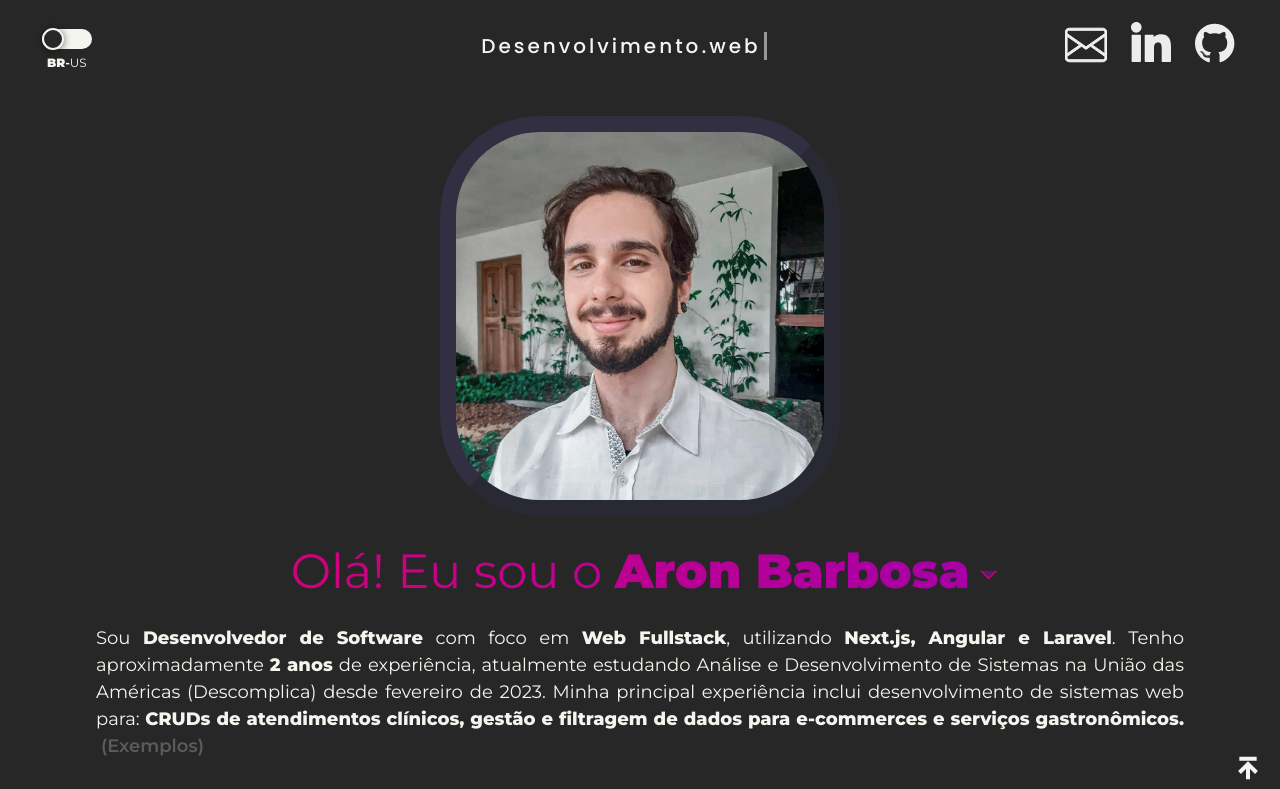
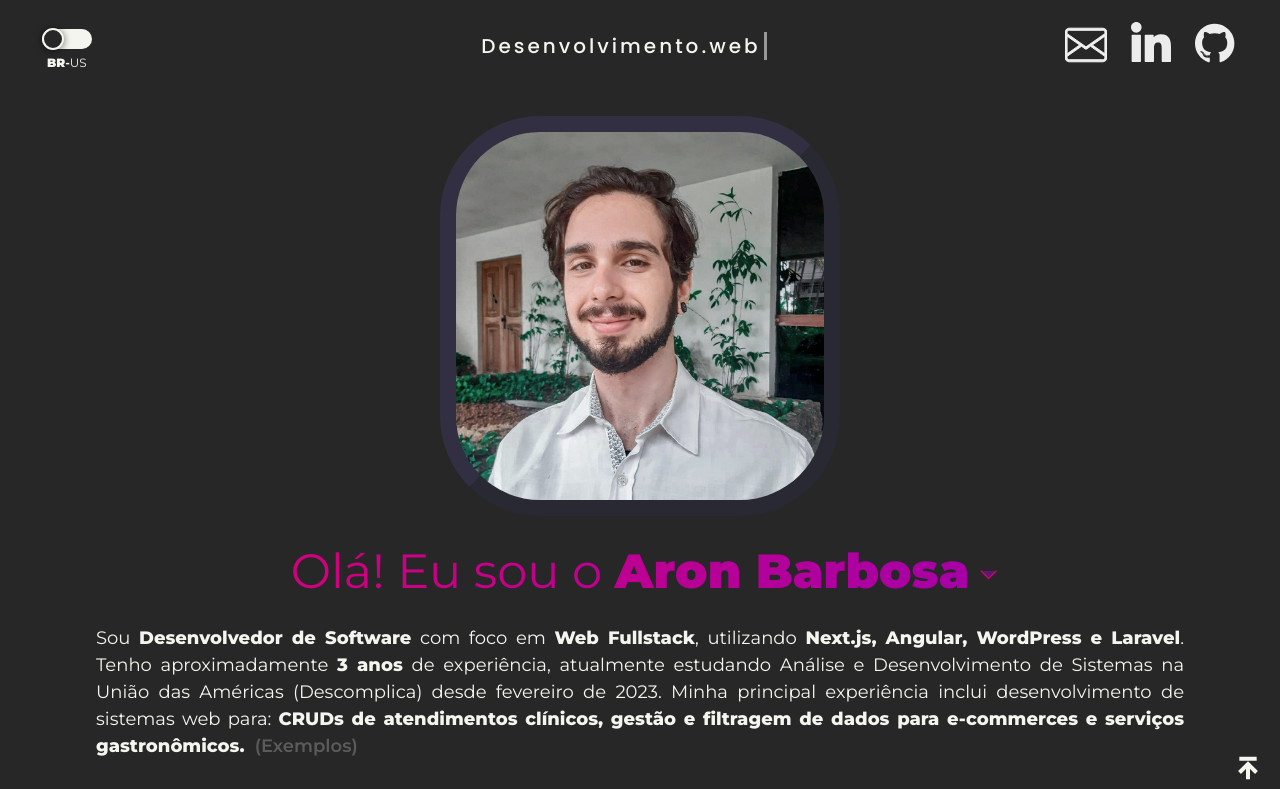
Before and after one commit to aronboliveira/portfolio-web-aronbo, an Angular app: page / in a window 1280 px wide. Shown: the top 789 px of the page. Built offline with nearby package versions, Linux system fonts and the light colour scheme.

Commit message:
update years of experience

```diff
--- a/src/app/main/main.component.html
+++ b/src/app/main/main.component.html
@@ -150,11 +150,11 @@
             <span>
               Sou <strong>Desenvolvedor de Software</strong> com foco em
               <strong>Web Fullstack</strong>, utilizando
-              <strong>Next.js, Angular e Laravel</strong>. Tenho aproximadamente
-              <strong>2 anos</strong> de experiência, atualmente estudando
-              Análise e Desenvolvimento de Sistemas na União das Américas
-              (Descomplica) desde fevereiro de 2023. Minha principal experiência
-              inclui desenvolvimento de sistemas web para:
+              <strong>Next.js, Angular, WordPress e Laravel</strong>. Tenho
+              aproximadamente <strong>3 anos</strong> de experiência, atualmente
+              estudando Análise e Desenvolvimento de Sistemas na União das
+              Américas (Descomplica) desde fevereiro de 2023. Minha principal
+              experiência inclui desenvolvimento de sistemas web para:
             </span>
 
             <strong>
@@ -221,8 +221,8 @@
             <span>
               I am a <strong>Software Developer</strong> focused on
               <strong>Fullstack Web Development</strong>, using
-              <strong>Next.js, Angular, and Laravel</strong>. I have
-              approximately <strong>2 years</strong> of experience and am
+              <strong>Next.js, Angular, WordPress and Laravel</strong>. I have
+              approximately <strong>3 years</strong> of experience and am
               currently studying Systems Analysis and Development at União das
               Américas (Descomplica) since February 2023. My main experience
               includes developing web systems for:
```
